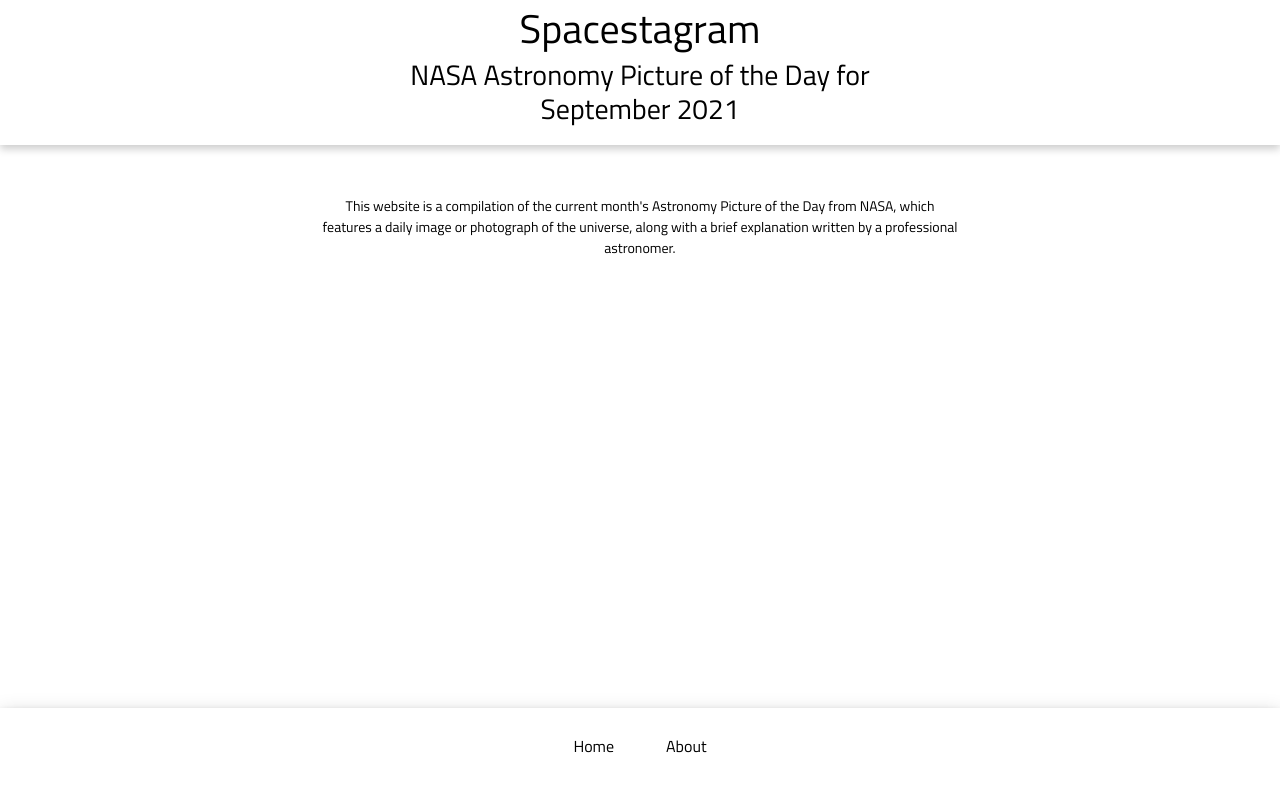
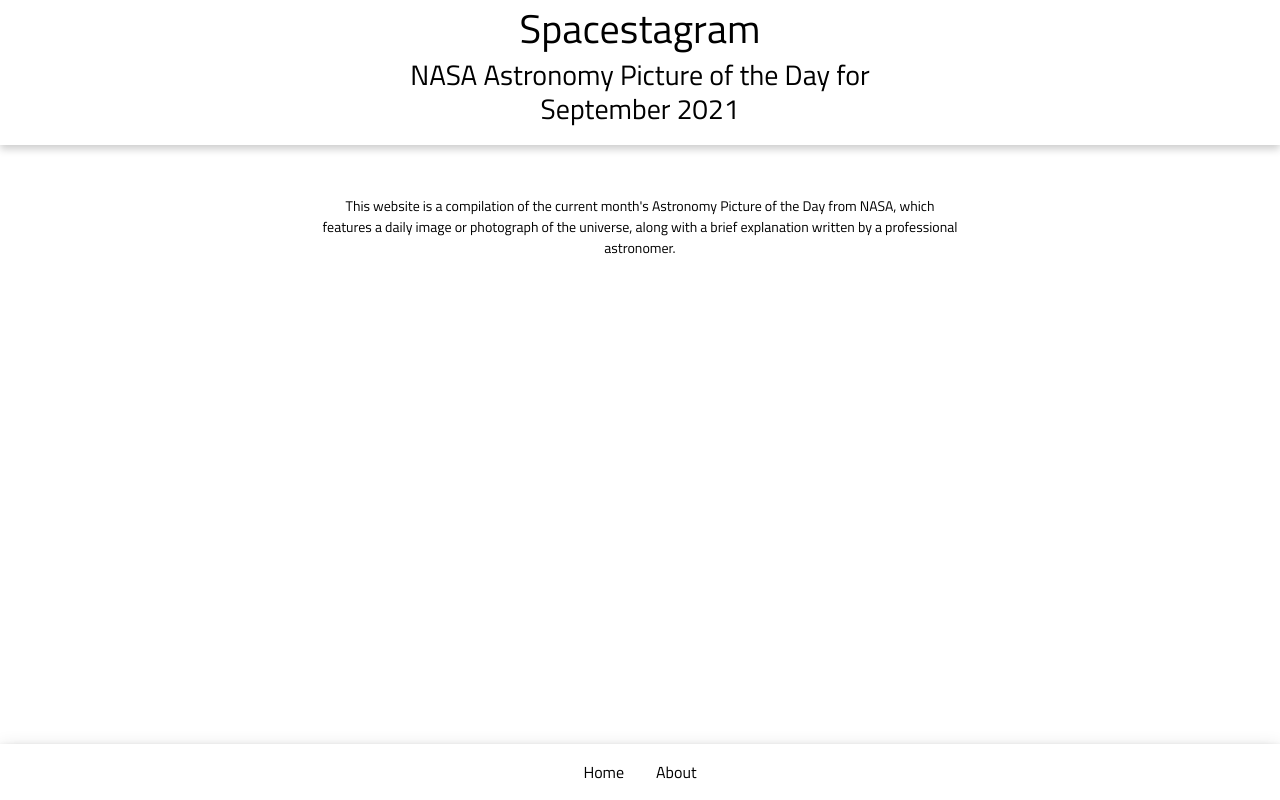
Before and after one commit to tcelovsky/spacestagram, a React (Create React App) app: page /about in a window 1280 px wide. Built offline with nearby package versions, Linux system fonts and the light colour scheme.

Commit message:
Update navbar padding

```diff
--- a/src/styles/Navbar.css
+++ b/src/styles/Navbar.css
@@ -4,10 +4,10 @@
 
 .navbar {
   justify-content: center !important;
+  margin-bottom: 0;
 }
 .nav-item {
   display: inline;
-  padding: 10px;
 }
 
 .nav-link {
```
